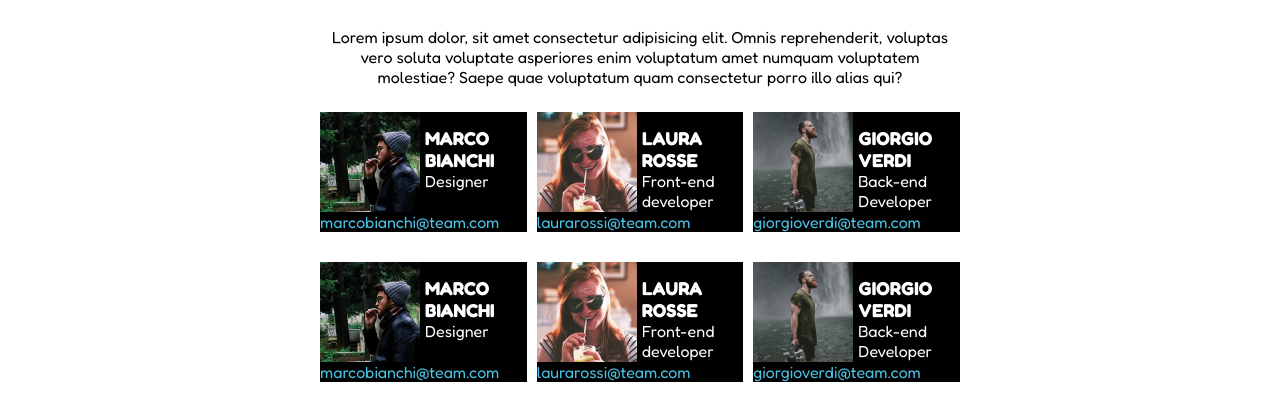
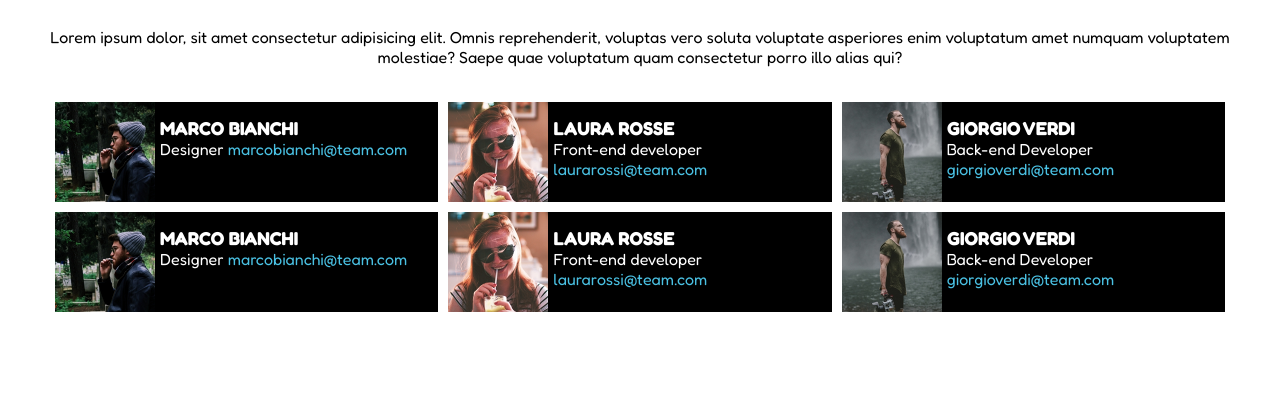
Before and after one commit to Michel-Ramirez/html-css-float-cards, a plain HTML site: page index.html in a window 1280 px wide. Shown: the part 72-492 px from the top of the page. Drawn offline with Linux system fonts and the light colour scheme.

Commit message:
fix layout and fix cards positions

```diff
--- a/css/style.css
+++ b/css/style.css
@@ -13,7 +13,8 @@ body{
 }
 
 .container{
-    max-width: 1080px;
+    max-width: 1200px;
+    margin: 0 auto;
 }
 
 h1{
@@ -21,6 +22,7 @@ h1{
     text-align: center;
     margin: 30px 30px;
 }
+
 img{
     height: 100px;
     padding-right: 5px ;
@@ -34,14 +36,6 @@ a{
 .description{
     text-align: center;
 }
-
-/* UTILITY */
-
-.align-center{
-    width: 50%;
-    margin: 0 auto;
-}
-
 
 /* CARDS LAYOUT */
 
@@ -57,20 +51,12 @@ a{
     margin: 5px;
 }
 
-.row{
-    margin-top: 20px;
-    margin-left: -5px;
-    margin-right: -5px;
-}
-
 .info{
     padding-top: 15px;
     display: block;
 }
 
-.clearfix{
-    content: "";
-    display: table;
-    clear: both;
-
+.row{
+    padding: 10px;
+    margin-top: 20px;
 }
--- a/index.html
+++ b/index.html
@@ -10,19 +10,18 @@
     <title>Meet our Team</title>
 </head>
 <body>
-
-    <header class="align-center">
+    <!-- contenitore -->
+    <div class="container">
+        <header>
             <h1>Meet our Team</h1>
         </header>
         <main>
-        <div class="container align-center">
             <!-- paragrafo descrittivo -->
             <section class="description">
                 <p>Lorem ipsum dolor, sit amet consectetur adipisicing elit. Omnis reprehenderit, voluptas vero soluta voluptate asperiores enim voluptatum amet numquam voluptatem molestiae? Saepe quae voluptatum quam consectetur porro illo alias qui?</p>
             </section>
             <!-- biglietti da visita -->
-            <section>
-                <div class="row clearfix">
+            <div class="row">
                 <div class="cards">
                     <img src="img/male1.png" alt="img profile">
                     <div class="info">
@@ -47,9 +46,8 @@
                         <a href="mailto:giorgioverdi@team.com">giorgioverdi@team.com</a>
                     </div>
                 </div>
-            </section>
-            <section>
-                <div class="row clearfix">
+            </div>
+            <div class="row">
                 <div class="cards">
                     <img src="img/male1.png" alt="img profile">
                     <div class="info">
@@ -74,8 +72,8 @@
                         <a href="mailto:giorgioverdi@team.com">giorgioverdi@team.com</a>
                     </div>
                 </div>
-            </section>
             </div>
         </main>
+    </div>
 </body>
 </html>
```
Lines whose indentation alone changed are shown as unchanged.
